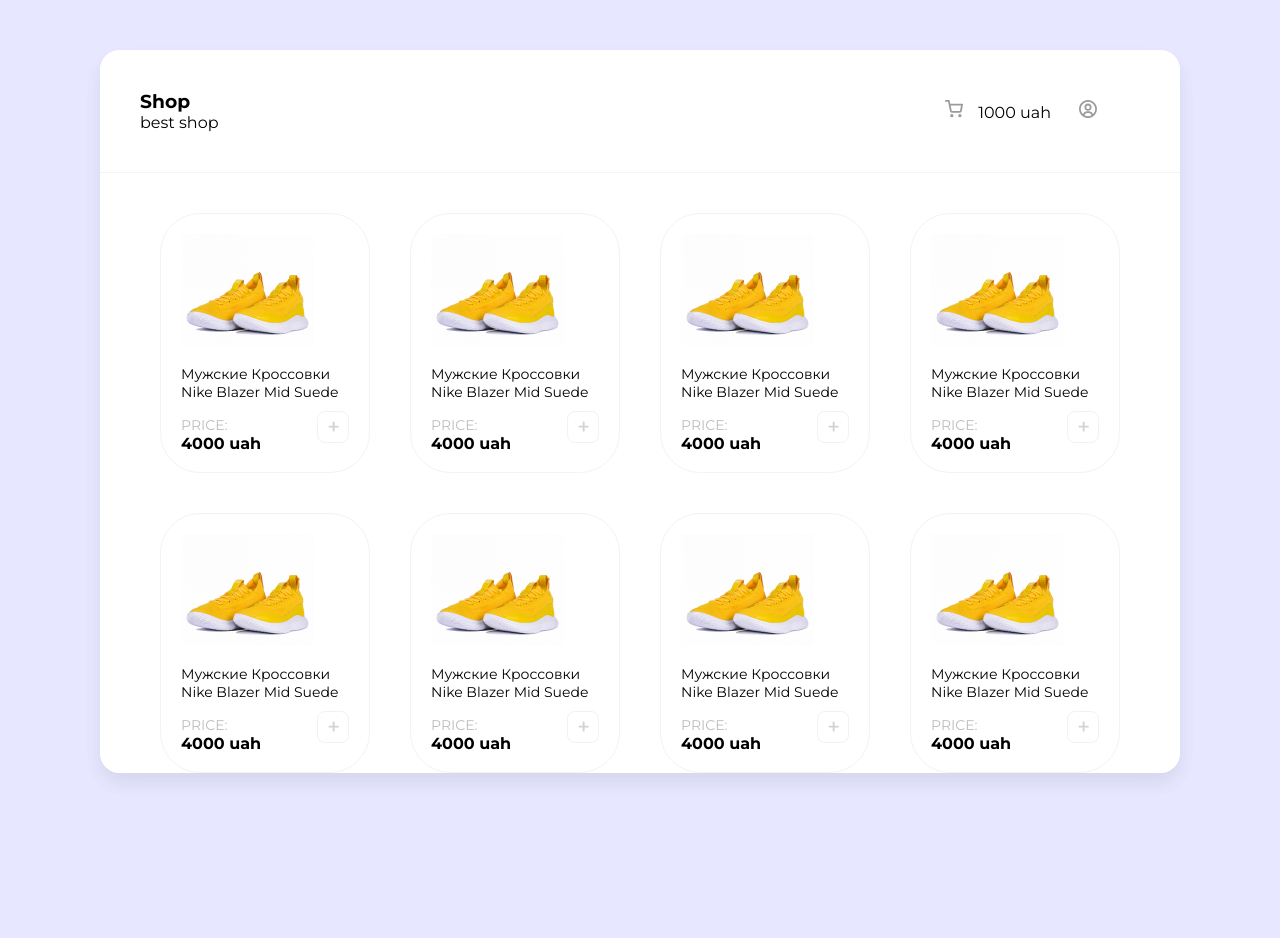
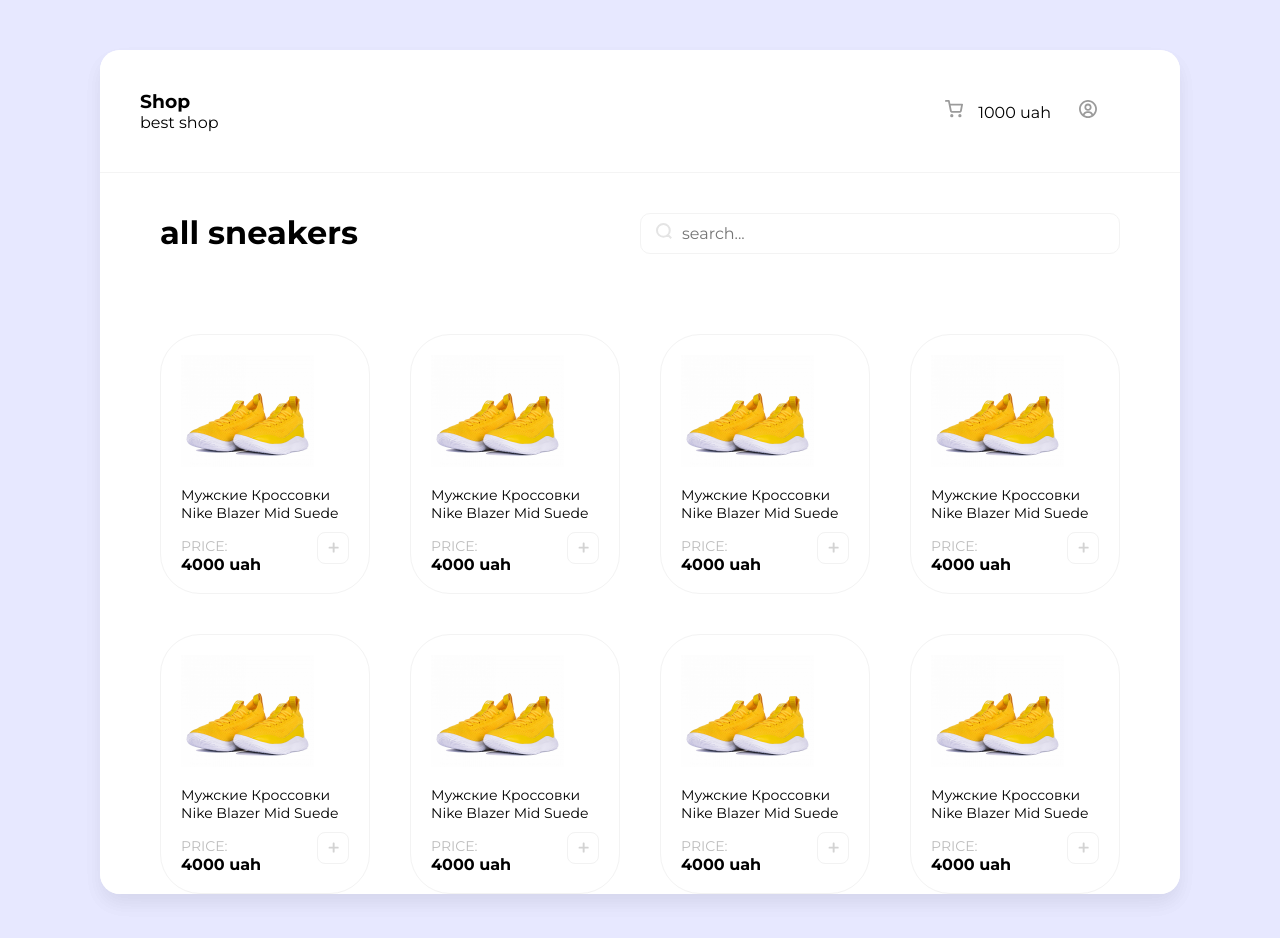
Before and after one commit to Nick-Yefimov/Sneakers-store, a React (Create React App) app: page / in a window 1280 px wide. Shown: the top 938 px of the page. Before the commit the page ends 823 px from the top, so only its background shows below. Built offline with nearby package versions, Linux system fonts and the light colour scheme.

Commit message:
add header component in cart page

```diff
--- a/src/components/cart/cart.scss
+++ b/src/components/cart/cart.scss
@@ -18,5 +18,6 @@
         text-align: center;
         color: #fff;
         background-color: #9DD458;
+        cursor: pointer;
     }
 }
--- a/src/components/pages/main/MainPage.tsx
+++ b/src/components/pages/main/MainPage.tsx
@@ -1,10 +1,12 @@
 import AppHeader from '../../appHeader/AppHeader';
 import AppProducts from '../../appProducts/AppProducts';
+import AppSearch from '../../appSearch/AppSearch';
 
 const MainPage: React.FC = () => {
     return (
         <div className='wrapper'>
             <AppHeader />
+            <AppSearch />
             <AppProducts />
         </div>
     )
```
